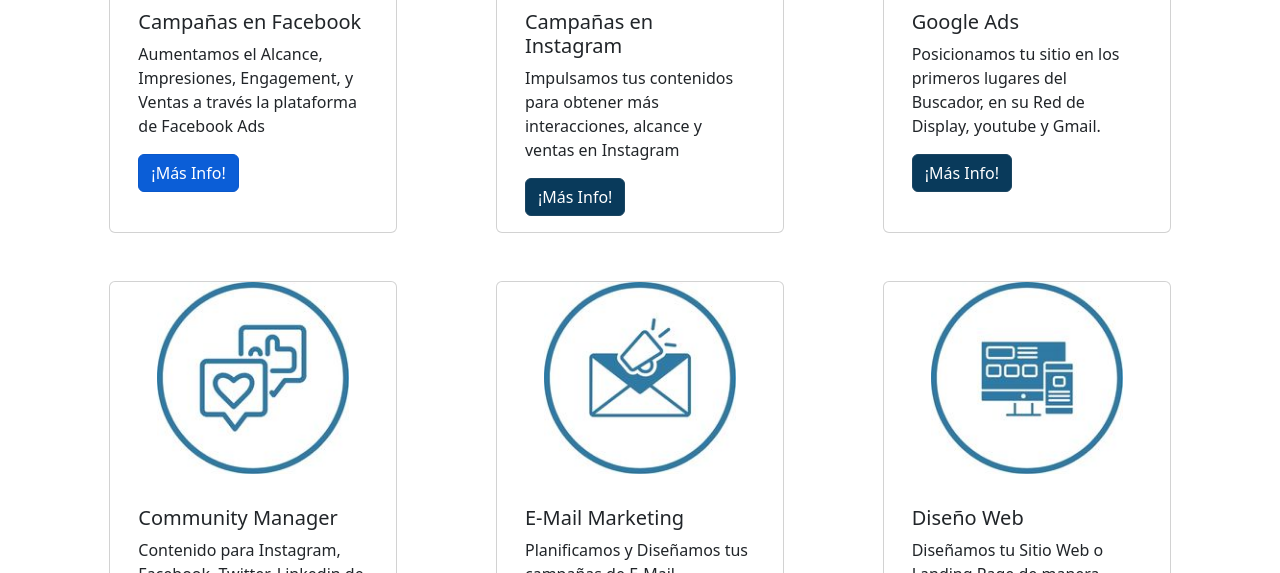
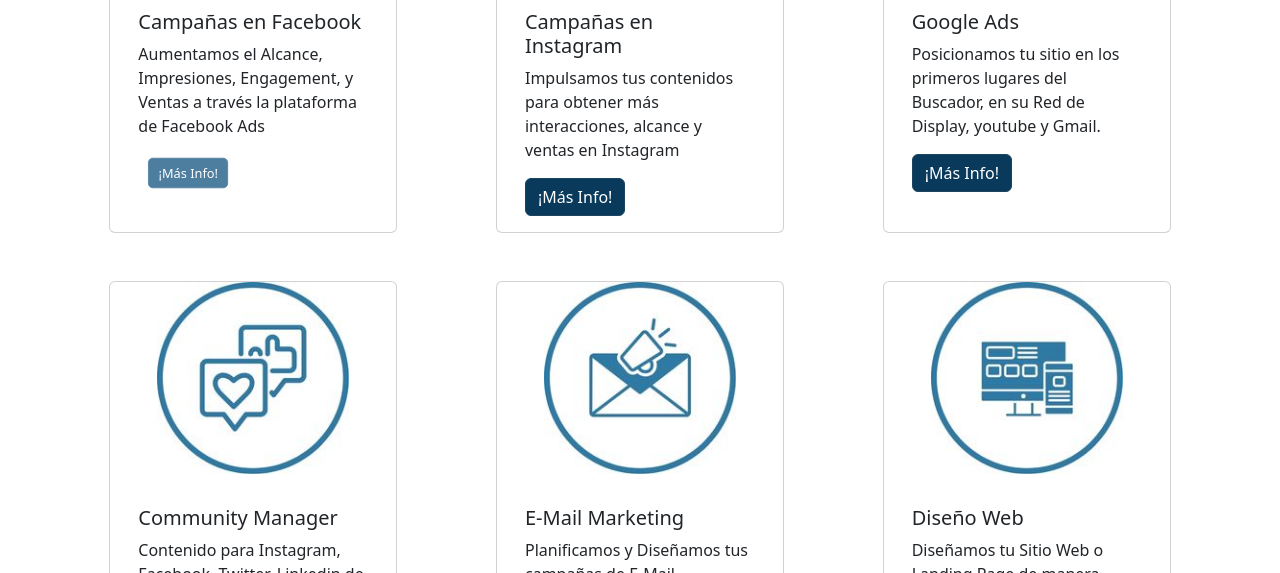
Before and after one commit to rochiserrano/proyecto_entrega, a plain HTML site: page Index.html in a window 1280 px wide. In both pictures the pointer is over the link 188 px from the left and 1213 px from the top of the page. Shown: the part 1040-1613 px from the top of the page. Drawn offline with nearby package versions, Linux system fonts and the light colour scheme.

Commit message:
agregado de animaciones

```diff
--- a/css/Style.css
+++ b/css/Style.css
@@ -23,8 +23,14 @@
 .btn-primary {
     background-color: #093a5b;
     border-color: #1b4561;
+    transition: all 0.2s ease-out;
+}
 
-}
+.btn-primary:hover {
+    background-color: #4d7d9f;
+    border-color: #4d7d9f;
+    transform: scale(0.8);
+    }
 
 .center {
     text-align: center;
```
